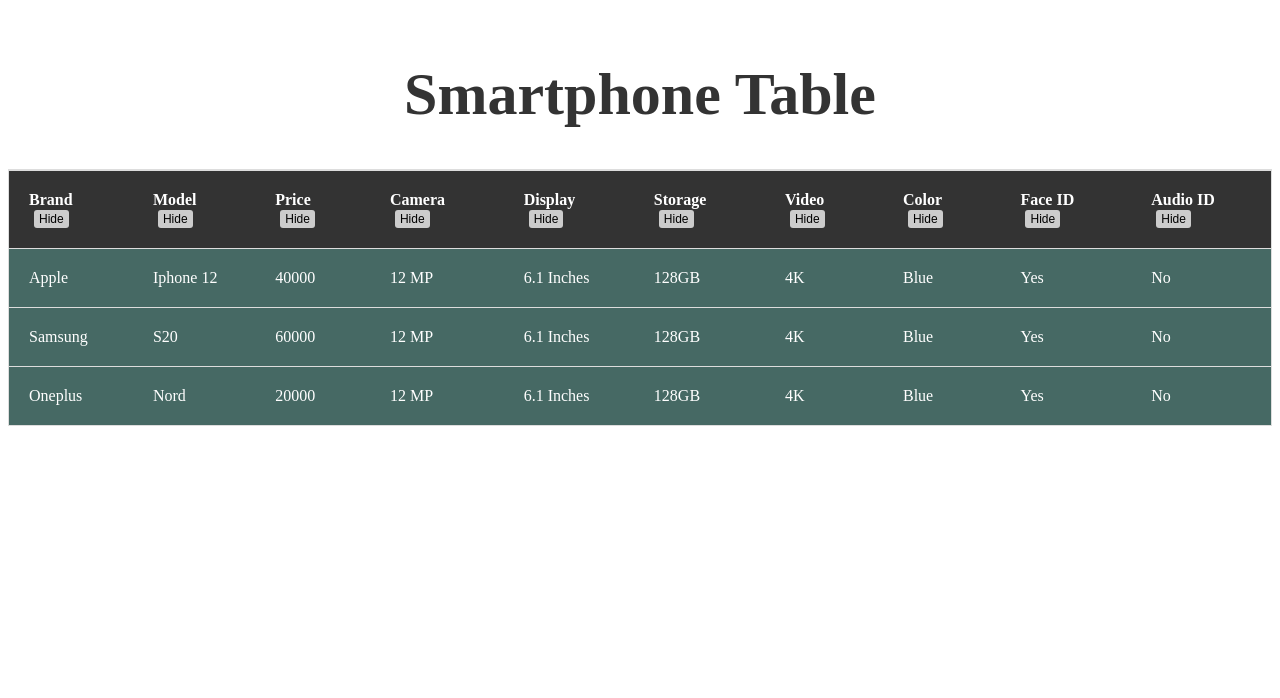
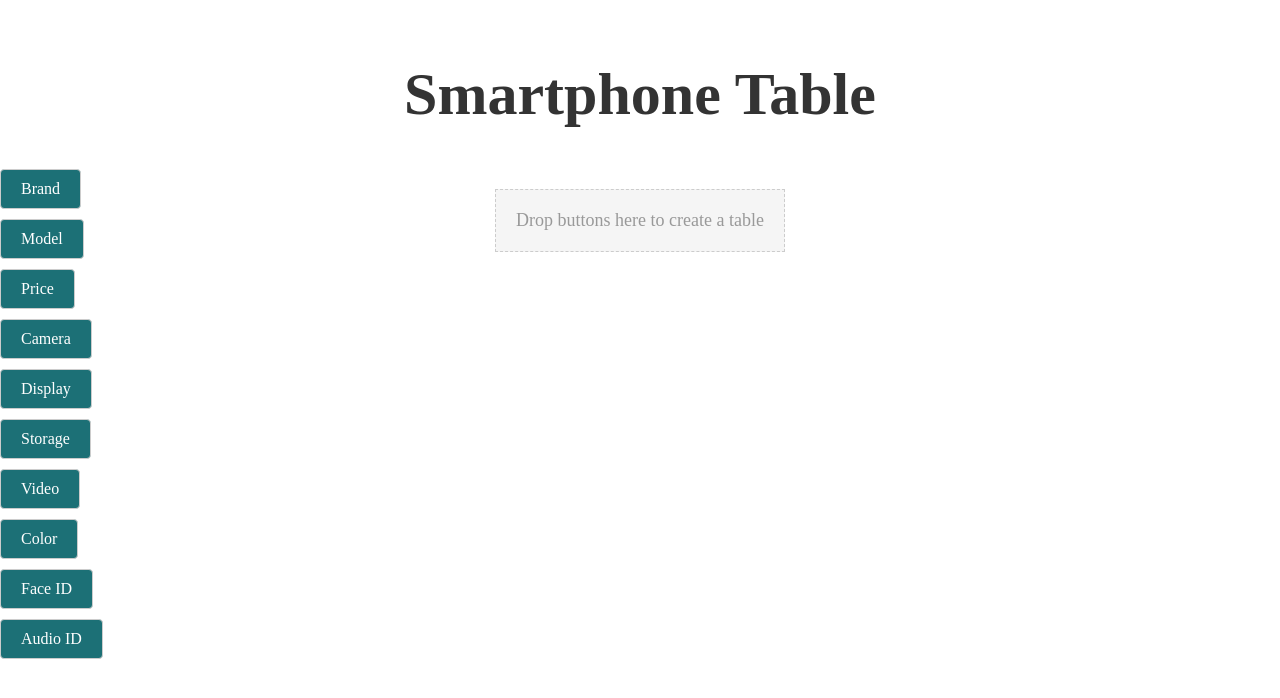
Before and after one commit to Mukeshdiksha2018/VueJS-Responsive-Table, a Vue app: page / in a window 1280 px wide. Shown: the top 698 px of the page. Built offline with nearby package versions, Linux system fonts and the light colour scheme.

Commit message:
created drag and drop features

```diff
--- a/package.json
+++ b/package.json
@@ -9,7 +9,9 @@
   },
   "dependencies": {
     "core-js": "^3.8.3",
-    "vue": "^3.2.13"
+    "vue": "^3.2.13",
+    "vue2-hammer": "^2.1.2",
+    "vuedraggable": "^2.24.3"
   },
   "devDependencies": {
     "@babel/core": "^7.12.16",
--- a/src/components/ResponsiveTable.vue
+++ b/src/components/ResponsiveTable.vue
@@ -1,130 +1,184 @@
 <template>
   <div>
-      <table class="smartphone-table">
+    <div class="button-container">
+      <div
+        v-for="(buttonName, index) in buttonNames"
+        :key="index"
+        :class="['button', buttonName === 'Brand' ? 'draggable' : '', selectedColumns.includes(buttonName) ? 'selected' : '']"
+        @dragstart="handleDragStart(buttonName)"
+        draggable="true"
+        @click="toggleColumn(buttonName)"
+      >
+        {{ buttonName }}
+      </div>
+    </div>
+
+    <div class="drop-zone" @dragover.prevent @drop="handleDrop">
+      <template v-if="showTable">
+        <table class="data-table">
           <thead>
             <tr>
-            <th class="heading" v-show="isColumnVisible('Brand')">Brand <button class="toggle-button" @click="toggleColumnVisibility('Brand')">{{ isColumnVisible('Brand') ? 'Hide' : 'Show' }}</button></th>
-          <th class="heading" v-show="isColumnVisible('Model')">Model <button class="toggle-button" @click="toggleColumnVisibility('Model')">{{ isColumnVisible('Model') ? 'Hide' : 'Show' }}</button></th>
-          <th class="heading" v-show="isColumnVisible('Price')">Price <button class="toggle-button" @click="toggleColumnVisibility('Price')">{{ isColumnVisible('Price') ? 'Hide' : 'Show' }}</button></th>
-          <th class="heading" v-show="isColumnVisible('Camera')">Camera <button class="toggle-button" @click="toggleColumnVisibility('Camera')">{{ isColumnVisible('Camera') ? 'Hide' : 'Show' }}</button></th>
-          <th class="heading" v-show="isColumnVisible('Display')">Display <button class="toggle-button" @click="toggleColumnVisibility('Display')">{{ isColumnVisible('Display') ? 'Hide' : 'Show' }}</button></th>
-          <th class="heading" v-show="isColumnVisible('Storage')">Storage <button class="toggle-button" @click="toggleColumnVisibility('Storage')">{{ isColumnVisible('Storage') ? 'Hide' : 'Show' }}</button></th>
-          <th class="heading" v-show="isColumnVisible('Video')">Video <button class="toggle-button" @click="toggleColumnVisibility('Video')">{{ isColumnVisible('Video') ? 'Hide' : 'Show' }}</button></th>
-          <th class="heading" v-show="isColumnVisible('Color')">Color <button class="toggle-button" @click="toggleColumnVisibility('Color')">{{ isColumnVisible('Color') ? 'Hide' : 'Show' }}</button></th>
-          <th class="heading" v-show="isColumnVisible('Face ID')">Face ID <button class="toggle-button" @click="toggleColumnVisibility('Face ID')">{{ isColumnVisible('Face ID') ? 'Hide' : 'Show' }}</button></th>
-          <th class="heading" v-show="isColumnVisible('Audio ID')">Audio ID <button class="toggle-button" @click="toggleColumnVisibility('Audio Id')">{{ isColumnVisible('Audio ID') ? 'Hide' : 'Show' }}</button></th>
+              <th
+                v-for="column in selectedColumns"
+                :key="column"
+                class="table-heading"
+              >
+                {{ column }}
+              </th>
             </tr>
           </thead>
           <tbody>
-          <tr v-for="phone in smartphones" :key="phone.Model" class="table-row">
-            <td v-show="isColumnVisible('Brand')">{{ phone.Brand }}</td>
-            <td v-show="isColumnVisible('Model')">{{ phone.Model }}</td>
-            <td v-show="isColumnVisible('Price')">{{ phone.Price }}</td>
-            <td v-show="isColumnVisible('Camera')">{{ phone.Camera }}</td>
-            <td v-show="isColumnVisible('Display')">{{ phone.Display }}</td>
-            <td v-show="isColumnVisible('Storage')">{{ phone.Storage }}</td>
-            <td v-show="isColumnVisible('Video')">{{ phone.Video }}</td>
-            <td v-show="isColumnVisible('Color')">{{ phone.Color }}</td>
-            <td v-show="isColumnVisible('Face ID')">{{ phone['Face ID'] }}</td>
-            <td v-show="isColumnVisible('Audio ID')">{{ phone['Audio ID'] }}</td>
+            <tr v-for="(item, index) in filteredData" :key="index">
+              <td v-for="column in selectedColumns" :key="column">
+                {{ item[column] }}
+              </td>
             </tr>
           </tbody>
         </table>
+      </template>
+      <div v-else class="placeholder-text">Drop buttons here to create a table</div>
+    </div>
   </div>
 </template>
 
-
-
 <script>
- import data from '../assets/smartphonetabledata.json';
+import jsonData from '../assets/smartphonetabledata.json';
 
 export default {
-    name: 'SmartphoneTable',
   data() {
     return {
-        smartphones: data,
-        columnVisibility: {
-        Brand: true,
-        Model: true,
-        Price: true,
-        Camera: true,
-        Display: true,
-        Storage: true,
-        Video: true,
-        Color: true,
-        'Face ID': true,
-        'Audio ID': true
-      }
+      buttonNames: [
+        "Brand",
+        "Model",
+        "Price",
+        "Camera",
+        "Display",
+        "Storage",
+        "Video",
+        "Color",
+        "Face ID",
+        "Audio ID"
+      ],
+      columnSequence: [
+        "Brand",
+        "Model",
+        "Price",
+        "Camera",
+        "Display",
+        "Storage",
+        "Video",
+        "Color",
+        "Face ID",
+        "Audio ID"
+      ],
+      selectedColumns: [],
+      filteredData: [],
+      showTable: false
     };
   },
   methods: {
-      isColumnVisible(columnName) {
-        return this.columnVisibility[columnName];
+    handleDragStart(buttonName) {
+      event.dataTransfer.setData("text/plain", buttonName);
     },
-      toggleColumnVisibility(columnName) {
-        this.columnVisibility[columnName] = !this.columnVisibility[columnName];
+    handleDrop(event) {
+      event.preventDefault();
+      const droppedButton = event.dataTransfer.getData("text/plain");
+      this.toggleColumn(droppedButton);
+    },
+    toggleColumn(buttonName) {
+      if (this.selectedColumns.includes(buttonName)) {
+        // Remove the column
+        this.selectedColumns = this.selectedColumns.filter(
+          (column) => column !== buttonName
+        );
+      } else {
+        // Add the column
+        this.selectedColumns.push(buttonName);
+      }
+      this.selectedColumns.sort((a, b) => {
+        return (
+          this.columnSequence.indexOf(a) - this.columnSequence.indexOf(b)
+        );
+      });
+      this.filteredData = jsonData.map((item) =>
+        this.selectedColumns.reduce((filteredItem, column) => {
+          filteredItem[column] = item[column];
+          return filteredItem;
+        }, {})
+      );
+      this.showTable = this.selectedColumns.length > 0;
     }
   }
 };
 </script>
 
+<style>
+.button-container {
+  display: flex;
+  flex-direction: column;
+  align-items: flex-start;
+  position: absolute;
+  left: 0;
+}
 
+.button {
+  display: flex;
+  align-items: center;
+  justify-content: center;
+  padding: 10px 20px;
+  background-color: #1C7076;
+  border: 1px solid #ccc;
+  border-radius: 4px;
+  cursor: pointer;
+  color: white;
+  transition: transform 0.3s;
+  margin-bottom: 10px;
+}
 
+.button:hover {
+  transform: scale(1.2);
+}
 
-  <style>
-  .smartphone-table {
+.draggable {
+  cursor: move;
+}
+
+.selected {
+  background-color: #A74A4A;
+}
+
+.drop-zone {
+  margin-top: 20px;
+  padding: 20px;
+  border: 1px dashed #ccc;
+  background-color: #f5f5f5;
+}
+
+.data-table {
   width: 100%;
   border-collapse: collapse;
 }
 
-  .smartphone-table th,
-  .smartphone-table td {
-    padding: 20px;
-    text-align: left;
-    border-bottom: 1px solid #ddd;
+.data-table th {
+  padding: 8px;
+  border: 1px solid #ccc;
+  background-color: #1C7076;
+  color: white;
+  font-size: 20px;
 }
 
-  .smartphone-table th {
-    font-weight: bold;
-    color: white; /* Updated text color for table heading */
-    background-color: #333333; /* Updated background color for table heading */
-    border-top: 2px solid #ddd;
+.data-table td {
+  padding: 8px;
+  border: 1px solid #ccc;
+  background-color: #E8E8DF;
 }
 
-  .smartphone-table tbody .table-row {
-    background-color: #466964; /* Updated background color for table rows */
-    color: white; /* Updated text color for table rows */
-    transition: transform 0.3s; /* Added transition for the transform property */
+.placeholder-text {
+  display: flex;
+  align-items: center;
+  justify-content: center;
+  height: 100%;
+  font-size: 18px;
+  color: #999;
 }
-
-  .smartphone-table tbody .table-row:hover {
-    transform: translateZ(10px); /* Added translation along the z-axis for the 3D effect */
-    background-color: #3c4e4b; /* Updated hover background color for table rows */
-  }
-
-  .smartphone-table td {
-    border-top: 1px solid #ddd;
-  }
-
-  .smartphone-table td:first-child,
-  .smartphone-table th:first-child {
-    border-left: 1px solid #ddd;
-  }
-
-  .smartphone-table td:last-child,
-  .smartphone-table th:last-child {
-    border-right: 1px solid #ddd;
-  }
-
-  .toggle-button {
-  display: inline-block;
-  margin-left: 5px;
-  font-size: 12px;
-  padding: 2px 5px;
-  background-color: #ccc;
-  border: none;
-  border-radius: 3px;
-  cursor: pointer;
-}
-
 </style>
```
Also changed, not shown: 1 other file (tests, documents, lock files or other folders). Lines whose indentation alone changed are shown as unchanged.
